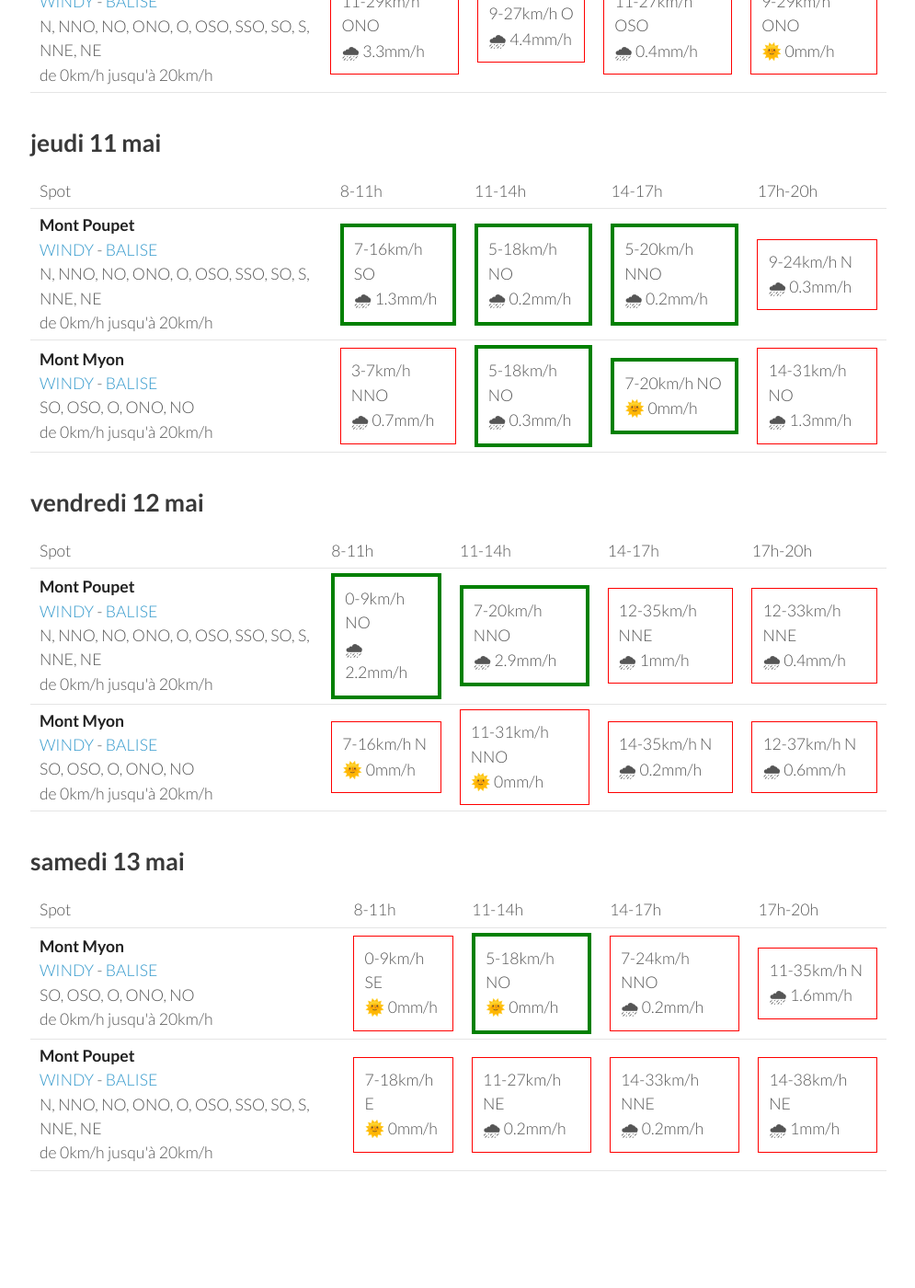
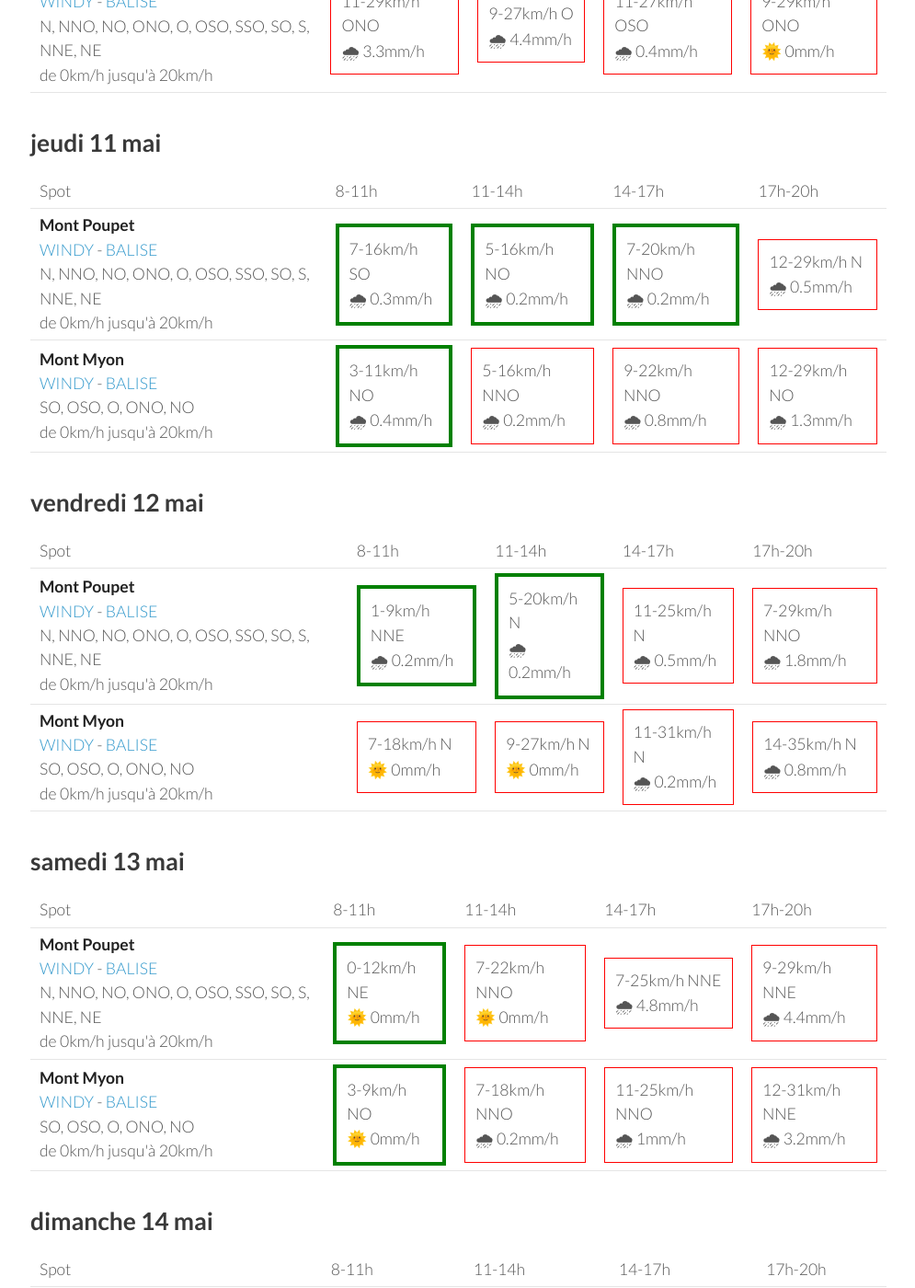
Before and after one commit to parapente-dans-le-nord/parapente-dans-le-nord.github.io, a Jekyll site: the page built from jura.markdown, in a window 1280 px wide and 1400 px high, scrolled down 947 px. Shown: the whole window at 92% size, without its empty margins (25-1020 px from the left). Built offline with Jekyll 4.4.1, drawn with Linux system fonts in a browser that asks for light colours; some of the changed text lies outside the part shown.

Commit message:
update index.markdown

```diff
--- a/jura.markdown
+++ b/jura.markdown
@@ -96,20 +96,20 @@ page mise à jour le mardi 09 mai 06:20
 <tr>
         <td><strong>Mont Poupet</strong><br><a href="https://windy.com/46.970/5.876?46.541,5.876,8">WINDY</a> - <span class=""><a href="http://www.balisemeteo.com/balise.php?idBalise=92">BALISE</a> </span><br> <span class="vent-favorable">N, NNO, NO, ONO, O, OSO, SSO, SO, S, NNE, NE</span><br><span class="force-vent">de 0km/h jusqu'à 20km/h</span> </td>
 
-            <td><div class="flyable"><p>7-16km/h SO</p><p>🌧 1.3mm/h</p></div></td>
-            <td><div class="flyable"><p>5-18km/h NO</p><p>🌧 0.2mm/h</p></div></td>
-            <td><div class="flyable"><p>5-20km/h NNO</p><p>🌧 0.2mm/h</p></div></td>
-            <td><div class="not-flyable"><p>9-24km/h N</p><p>🌧 0.3mm/h</p></div></td>
+            <td><div class="flyable"><p>7-16km/h SO</p><p>🌧 0.3mm/h</p></div></td>
+            <td><div class="flyable"><p>5-16km/h NO</p><p>🌧 0.2mm/h</p></div></td>
+            <td><div class="flyable"><p>7-20km/h NNO</p><p>🌧 0.2mm/h</p></div></td>
+            <td><div class="not-flyable"><p>12-29km/h N</p><p>🌧 0.5mm/h</p></div></td>
 
 
     </tr>
 <tr>
         <td><strong>Mont Myon</strong><br><a href="https://windy.com/46.331/5.397?45.898,5.394,8,m:eWoagj8">WINDY</a> - <span class=""><a href="http://www.balisemeteo.com/balise.php?idBalise=70">BALISE</a> </span><br> <span class="vent-favorable">SO, OSO, O, ONO, NO</span><br><span class="force-vent">de 0km/h jusqu'à 20km/h</span> </td>
 
-            <td><div class="not-flyable"><p>3-7km/h NNO</p><p>🌧 0.7mm/h</p></div></td>
-            <td><div class="flyable"><p>5-18km/h NO</p><p>🌧 0.3mm/h</p></div></td>
-            <td><div class="flyable"><p>7-20km/h NO</p><p>🌞 0mm/h</p></div></td>
-            <td><div class="not-flyable"><p>14-31km/h NO</p><p>🌧 1.3mm/h</p></div></td>
+            <td><div class="flyable"><p>3-11km/h NO</p><p>🌧 0.4mm/h</p></div></td>
+            <td><div class="not-flyable"><p>5-16km/h NNO</p><p>🌧 0.2mm/h</p></div></td>
+            <td><div class="not-flyable"><p>9-22km/h NNO</p><p>🌧 0.8mm/h</p></div></td>
+            <td><div class="not-flyable"><p>12-29km/h NO</p><p>🌧 1.3mm/h</p></div></td>
 
 
     </tr>
@@ -132,20 +132,20 @@ page mise à jour le mardi 09 mai 06:20
 <tr>
         <td><strong>Mont Poupet</strong><br><a href="https://windy.com/46.970/5.876?46.541,5.876,8">WINDY</a> - <span class=""><a href="http://www.balisemeteo.com/balise.php?idBalise=92">BALISE</a> </span><br> <span class="vent-favorable">N, NNO, NO, ONO, O, OSO, SSO, SO, S, NNE, NE</span><br><span class="force-vent">de 0km/h jusqu'à 20km/h</span> </td>
 
-            <td><div class="flyable"><p>0-9km/h NO</p><p>🌧 2.2mm/h</p></div></td>
-            <td><div class="flyable"><p>7-20km/h NNO</p><p>🌧 2.9mm/h</p></div></td>
-            <td><div class="not-flyable"><p>12-35km/h NNE</p><p>🌧 1mm/h</p></div></td>
-            <td><div class="not-flyable"><p>12-33km/h NNE</p><p>🌧 0.4mm/h</p></div></td>
+            <td><div class="flyable"><p>1-9km/h NNE</p><p>🌧 0.2mm/h</p></div></td>
+            <td><div class="flyable"><p>5-20km/h N</p><p>🌧 0.2mm/h</p></div></td>
+            <td><div class="not-flyable"><p>11-25km/h N</p><p>🌧 0.5mm/h</p></div></td>
+            <td><div class="not-flyable"><p>7-29km/h NNO</p><p>🌧 1.8mm/h</p></div></td>
 
 
     </tr>
 <tr>
         <td><strong>Mont Myon</strong><br><a href="https://windy.com/46.331/5.397?45.898,5.394,8,m:eWoagj8">WINDY</a> - <span class=""><a href="http://www.balisemeteo.com/balise.php?idBalise=70">BALISE</a> </span><br> <span class="vent-favorable">SO, OSO, O, ONO, NO</span><br><span class="force-vent">de 0km/h jusqu'à 20km/h</span> </td>
 
-            <td><div class="not-flyable"><p>7-16km/h N</p><p>🌞 0mm/h</p></div></td>
-            <td><div class="not-flyable"><p>11-31km/h NNO</p><p>🌞 0mm/h</p></div></td>
-            <td><div class="not-flyable"><p>14-35km/h N</p><p>🌧 0.2mm/h</p></div></td>
-            <td><div class="not-flyable"><p>12-37km/h N</p><p>🌧 0.6mm/h</p></div></td>
+            <td><div class="not-flyable"><p>7-18km/h N</p><p>🌞 0mm/h</p></div></td>
+            <td><div class="not-flyable"><p>9-27km/h N</p><p>🌞 0mm/h</p></div></td>
+            <td><div class="not-flyable"><p>11-31km/h N</p><p>🌧 0.2mm/h</p></div></td>
+            <td><div class="not-flyable"><p>14-35km/h N</p><p>🌧 0.8mm/h</p></div></td>
 
 
     </tr>
@@ -166,22 +166,22 @@ page mise à jour le mardi 09 mai 06:20
       <td>17h-20h</td>
     </tr>
 <tr>
-        <td><strong>Mont Myon</strong><br><a href="https://windy.com/46.331/5.397?45.898,5.394,8,m:eWoagj8">WINDY</a> - <span class=""><a href="http://www.balisemeteo.com/balise.php?idBalise=70">BALISE</a> </span><br> <span class="vent-favorable">SO, OSO, O, ONO, NO</span><br><span class="force-vent">de 0km/h jusqu'à 20km/h</span> </td>
+        <td><strong>Mont Poupet</strong><br><a href="https://windy.com/46.970/5.876?46.541,5.876,8">WINDY</a> - <span class=""><a href="http://www.balisemeteo.com/balise.php?idBalise=92">BALISE</a> </span><br> <span class="vent-favorable">N, NNO, NO, ONO, O, OSO, SSO, SO, S, NNE, NE</span><br><span class="force-vent">de 0km/h jusqu'à 20km/h</span> </td>
 
-            <td><div class="not-flyable"><p>0-9km/h SE</p><p>🌞 0mm/h</p></div></td>
-            <td><div class="flyable"><p>5-18km/h NO</p><p>🌞 0mm/h</p></div></td>
-            <td><div class="not-flyable"><p>7-24km/h NNO</p><p>🌧 0.2mm/h</p></div></td>
-            <td><div class="not-flyable"><p>11-35km/h N</p><p>🌧 1.6mm/h</p></div></td>
+            <td><div class="flyable"><p>0-12km/h NE</p><p>🌞 0mm/h</p></div></td>
+            <td><div class="not-flyable"><p>7-22km/h NNO</p><p>🌞 0mm/h</p></div></td>
+            <td><div class="not-flyable"><p>7-25km/h NNE</p><p>🌧 4.8mm/h</p></div></td>
+            <td><div class="not-flyable"><p>9-29km/h NNE</p><p>🌧 4.4mm/h</p></div></td>
 
 
     </tr>
 <tr>
-        <td><strong>Mont Poupet</strong><br><a href="https://windy.com/46.970/5.876?46.541,5.876,8">WINDY</a> - <span class=""><a href="http://www.balisemeteo.com/balise.php?idBalise=92">BALISE</a> </span><br> <span class="vent-favorable">N, NNO, NO, ONO, O, OSO, SSO, SO, S, NNE, NE</span><br><span class="force-vent">de 0km/h jusqu'à 20km/h</span> </td>
+        <td><strong>Mont Myon</strong><br><a href="https://windy.com/46.331/5.397?45.898,5.394,8,m:eWoagj8">WINDY</a> - <span class=""><a href="http://www.balisemeteo.com/balise.php?idBalise=70">BALISE</a> </span><br> <span class="vent-favorable">SO, OSO, O, ONO, NO</span><br><span class="force-vent">de 0km/h jusqu'à 20km/h</span> </td>
 
-            <td><div class="not-flyable"><p>7-18km/h E</p><p>🌞 0mm/h</p></div></td>
-            <td><div class="not-flyable"><p>11-27km/h NE</p><p>🌧 0.2mm/h</p></div></td>
-            <td><div class="not-flyable"><p>14-33km/h NNE</p><p>🌧 0.2mm/h</p></div></td>
-            <td><div class="not-flyable"><p>14-38km/h NE</p><p>🌧 1mm/h</p></div></td>
+            <td><div class="flyable"><p>3-9km/h NO</p><p>🌞 0mm/h</p></div></td>
+            <td><div class="not-flyable"><p>7-18km/h NNO</p><p>🌧 0.2mm/h</p></div></td>
+            <td><div class="not-flyable"><p>11-25km/h NNO</p><p>🌧 1mm/h</p></div></td>
+            <td><div class="not-flyable"><p>12-31km/h NNE</p><p>🌧 3.2mm/h</p></div></td>
 
 
     </tr>
@@ -189,3 +189,39 @@ page mise à jour le mardi 09 mai 06:20
 </tbody>
 </table>
 {:/}
+## dimanche 14 mai
+
+{::nomarkdown}
+<table>
+  <tbody>
+    <tr>
+      <td>Spot</td>
+      <td>8-11h</td>
+      <td>11-14h</td>
+      <td>14-17h</td>
+      <td>17h-20h</td>
+    </tr>
+<tr>
+        <td><strong>Mont Myon</strong><br><a href="https://windy.com/46.331/5.397?45.898,5.394,8,m:eWoagj8">WINDY</a> - <span class=""><a href="http://www.balisemeteo.com/balise.php?idBalise=70">BALISE</a> </span><br> <span class="vent-favorable">SO, OSO, O, ONO, NO</span><br><span class="force-vent">de 0km/h jusqu'à 20km/h</span> </td>
+
+            <td><div class="flyable"><p>3-11km/h OSO</p><p>🌧 0.4mm/h</p></div></td>
+            <td><div class="flyable"><p>7-18km/h ONO</p><p>🌧 0.4mm/h</p></div></td>
+            <td><div class="not-flyable"><p>11-25km/h ONO</p><p>🌧 4.8mm/h</p></div></td>
+            <td><div class="not-flyable"><p>9-31km/h NO</p><p>🌧 3.7mm/h</p></div></td>
+
+
+    </tr>
+<tr>
+        <td><strong>Mont Poupet</strong><br><a href="https://windy.com/46.970/5.876?46.541,5.876,8">WINDY</a> - <span class=""><a href="http://www.balisemeteo.com/balise.php?idBalise=92">BALISE</a> </span><br> <span class="vent-favorable">N, NNO, NO, ONO, O, OSO, SSO, SO, S, NNE, NE</span><br><span class="force-vent">de 0km/h jusqu'à 20km/h</span> </td>
+
+            <td><div class="flyable"><p>3-11km/h SO</p><p>🌧 0.7mm/h</p></div></td>
+            <td><div class="not-flyable"><p>7-22km/h ONO</p><p>🌧 0.9mm/h</p></div></td>
+            <td><div class="not-flyable"><p>9-24km/h NNO</p><p>🌧 0.8mm/h</p></div></td>
+            <td><div class="not-flyable"><p>7-25km/h O</p><p>🌧 4.9mm/h</p></div></td>
+
+
+    </tr>
+
+</tbody>
+</table>
+{:/}
```
Also changed, not shown: other parts of jura.markdown (+1 -1 lines).
